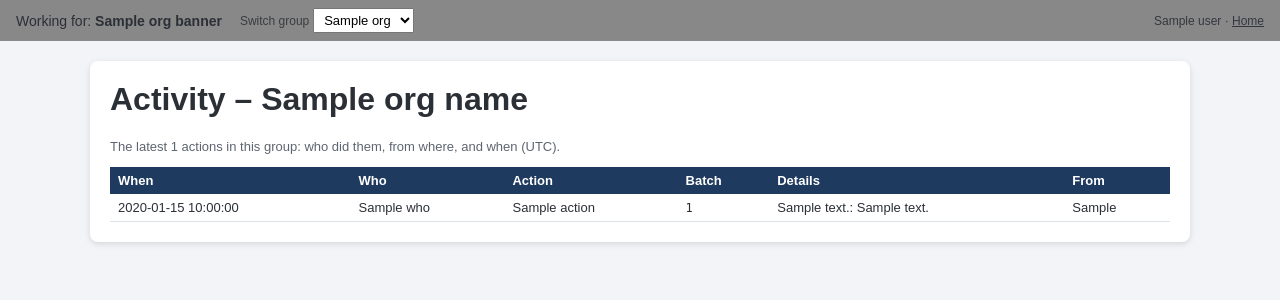
After one commit to jondendy/Thermal-Report-2, a Flask app: template templates/activity.html in a window 1280 px wide. The commit adds this page. Shown: the top 300 px of the page. Run offline with Flask 3, Linux system fonts and the light colour scheme; the template is opened without the code that fills it: most values are stand-ins (such as "Sample title", 1, 10 or a date in 2020).

Commit message:
update 6
update 6 missed

```diff
--- /dev/null
+++ b/templates/_banner.html
@@ -0,0 +1,19 @@
+{% if org_banner %}
+<div class="org-banner" style="background: {{ org_banner.colour }}; color: {{ org_banner.text }};">
+    <span>Working for: <strong>{{ org_banner.name }}</strong></span>
+    {% if org_banner.orgs %}
+    <form method="post" action="/switch_group" style="margin:0;">
+        <label for="orgSwitch" style="font-size:12px; opacity:.85;">Switch group</label>
+        <select id="orgSwitch" name="org" onchange="this.form.submit()">
+            {% for o in org_banner.orgs %}<option value="{{ o.slug }}"{% if o.slug == org_banner.current %} selected{% endif %}>{{ o.name }}</option>{% endfor %}
+        </select>
+    </form>
+    {% endif %}
+    <span class="org-who">{{ org_banner.user }}{% if org_banner.is_admin %} &middot; <a href="/activity" style="color:inherit;">Activity</a>{% endif %} &middot; <a href="/" style="color:inherit;">Home</a></span>
+</div>
+<style>
+    .org-banner { display: flex; gap: 18px; align-items: center; flex-wrap: wrap; padding: 8px 16px; font: 14px Arial, sans-serif; position: sticky; top: 0; z-index: 1100; }
+    .org-banner .org-who { margin-left: auto; font-size: 12px; opacity: .9; }
+    .org-banner select { padding: 3px 6px; font-size: 13px; }
+</style>
+{% endif %}
--- /dev/null
+++ b/templates/activity.html
@@ -0,0 +1,27 @@
+<!DOCTYPE html>
+<html lang="en">
+<head><meta charset="UTF-8"><meta name="viewport" content="width=device-width, initial-scale=1.0"><title>Activity</title>
+<style>
+    body { font-family: Arial, sans-serif; background: #f2f4f7; color: #2b2f36; margin: 0; }
+    .wrap { padding: 20px; max-width: 1100px; margin: 0 auto; }
+    .card { background: #fff; border-radius: 8px; box-shadow: 0 2px 6px rgba(0,0,0,.12); padding: 20px; }
+    table { width: 100%; border-collapse: collapse; font-size: 13px; }
+    th { text-align: left; background: #1f3a5f; color: #fff; padding: 6px 8px; }
+    td { border-bottom: 1px solid #dde2e8; padding: 6px 8px; vertical-align: top; }
+    code { font-size: 12px; }
+</style></head>
+<body>{% include "_banner.html" %}
+<div class="wrap"><div class="card">
+    <h1 style="margin-top:0;">Activity &ndash; {{ org_name }}</h1>
+    <p style="color:#5d6570; font-size:13px;">The latest {{ events|length }} actions in this group: who did them, from where, and when (UTC).</p>
+    <table>
+        <tr><th>When</th><th>Who</th><th>Action</th><th>Batch</th><th>Details</th><th>From</th></tr>
+        {% for e in events %}
+        <tr><td>{{ e.time }}</td><td>{{ e.who }}</td><td>{{ e.action }}</td><td><code>{{ e.batch_id or '' }}</code></td>
+            <td>{% for k, v in e.detail.items() %}{{ k }}: {{ v }}{% if not loop.last %}; {% endif %}{% endfor %}</td><td>{{ e.ip }}</td></tr>
+        {% else %}
+        <tr><td colspan="6" style="color:#5d6570; font-style:italic;">Nothing recorded yet.</td></tr>
+        {% endfor %}
+    </table>
+</div></div>
+</body></html>
--- a/templates/edit_spots.html
+++ b/templates/edit_spots.html
@@ -60,7 +60,7 @@
         @media (max-width: 640px) { .grid-container { grid-template-columns: 1fr; } .spot-head { grid-template-columns: 1fr 1fr; } .meta { grid-template-columns: 1fr; } }
     </style>
 </head>
-<body>
+<body>{% include "_banner.html" %}
     <div class="card">
         <h1>Define Heat Points &amp; Edit the Report Text</h1>
         <p><a href="/">&larr; Home</a> &nbsp;|&nbsp; <strong>Batch:</strong> {{ batch_id }}</p>
--- a/templates/index.html
+++ b/templates/index.html
@@ -43,7 +43,7 @@
         .success { background: #e8f5e9; color: #2e7d32; }
     </style>
 </head>
-<body>
+<body>{% include "_banner.html" %}
     <nav style="background: white; padding: 15px; border-radius: 8px; margin-bottom: 20px; box-shadow: 0 2px 4px rgba(0,0,0,0.1);">
     <a href="/" style="margin-right: 20px; color: #667eea; text-decoration: none;">🏠 Home</a>
     <a href="/info" style="margin-right: 20px; color: #667eea; text-decoration: none;">ℹ️ User Guide</a>
--- a/templates/info.html
+++ b/templates/info.html
@@ -123,7 +123,7 @@
         }
     </style>
 </head>
-<body>
+<body>{% include "_banner.html" %}
     <div class="header">
         <h1>🌡️ Thermal Report System - User Guide</h1>
         <p>Intelligent thermal imaging analysis for building surveys with automated hot spot detection</p>
--- a/templates/report.html
+++ b/templates/report.html
@@ -31,7 +31,7 @@
         .error-message { background: #ffebee; color: #c62828; padding: 15px; border-radius: 4px; margin-top: 10px; }
     </style>
 </head>
-<body><nav style="background: white; padding: 15px; border-radius: 8px; margin-bottom: 20px; box-shadow: 0 2px 4px rgba(0,0,0,0.1);">
+<body>{% include "_banner.html" %}<nav style="background: white; padding: 15px; border-radius: 8px; margin-bottom: 20px; box-shadow: 0 2px 4px rgba(0,0,0,0.1);">
     <a href="/" style="margin-right: 20px; color: #667eea; text-decoration: none;">🏠 Home</a>
     <a href="/info" style="margin-right: 20px; color: #667eea; text-decoration: none;">ℹ️ User Guide</a>
     <a href="/api/batches" style="margin-right: 20px; color: #667eea; text-decoration: none;">📊 API</a>
```
Also changed, not shown: templates/choose_group.html (added, +25 -0 lines), templates/no_access.html (added, +15 -0 lines).
